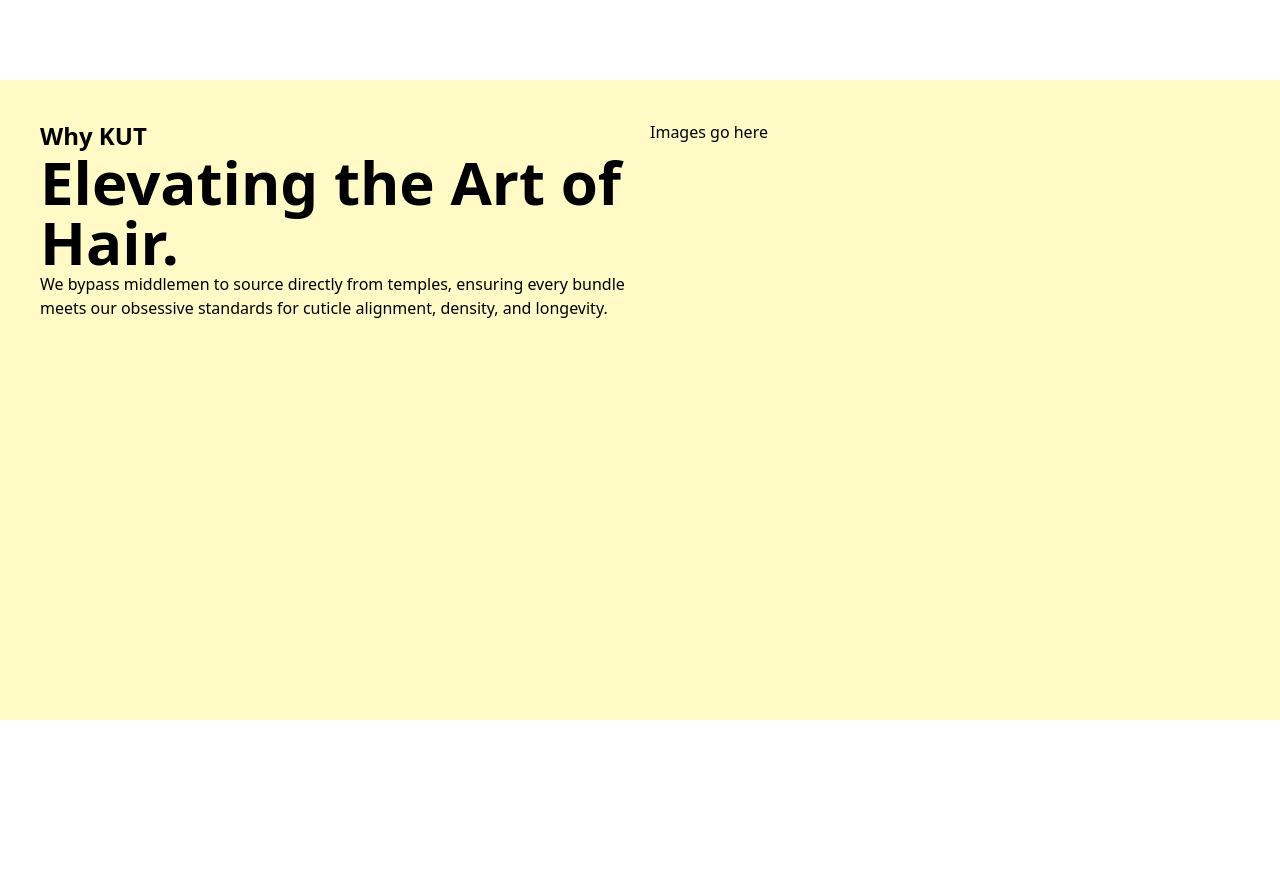
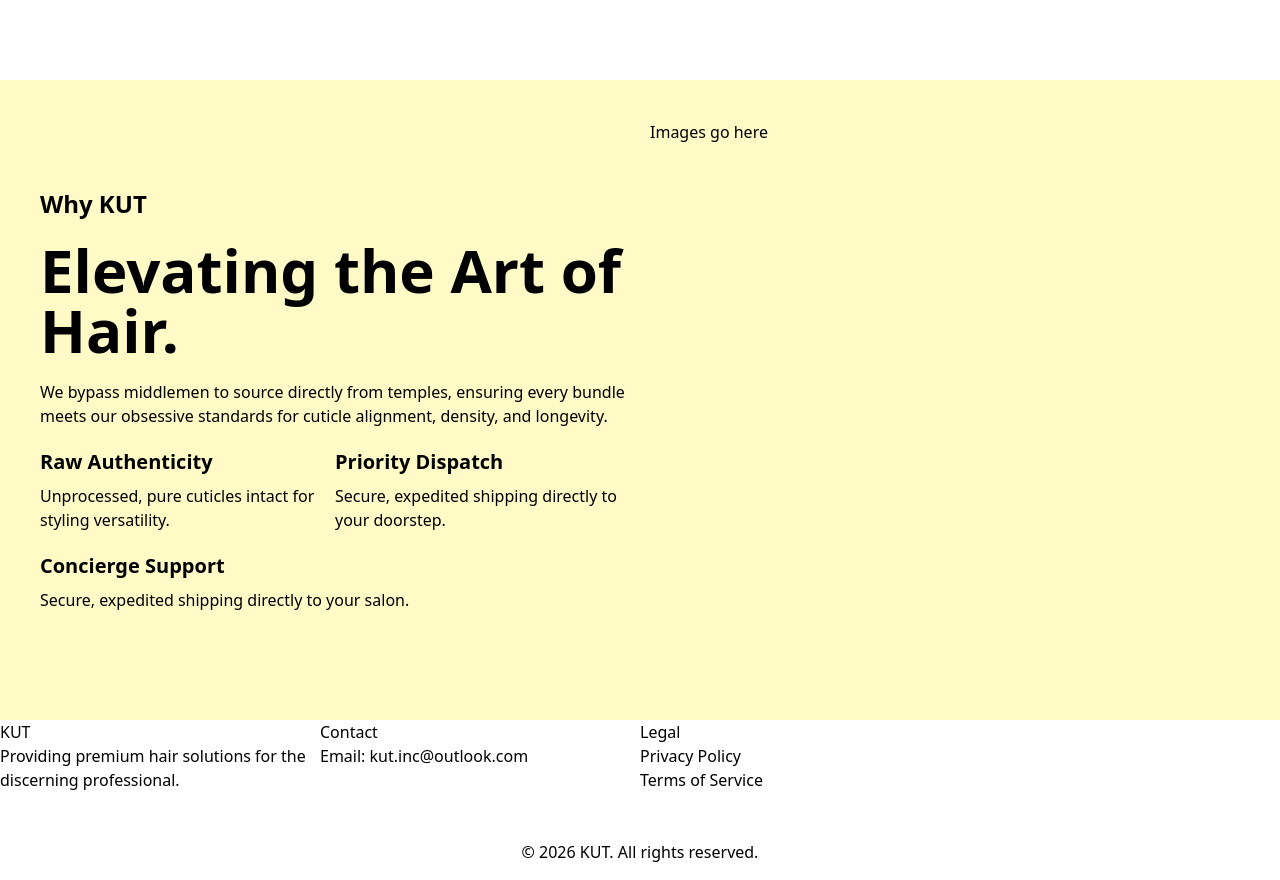
Before and after one commit to uneumoh/kut, a Next.js app: page / in a window 1280 px wide. Shown: the part 1120-2000 px from the top of the page. Built offline with nearby package versions, Linux system fonts and the light colour scheme.

Commit message:
Minor changes + Footer

```diff
--- a/app/page.tsx
+++ b/app/page.tsx
@@ -1,4 +1,4 @@
-import Image from "next/image";
+import Footer from "@/components/footer";
 
 export default function Home() {
   return (
@@ -26,7 +26,7 @@
         <p className="text-2xl text-[#7c4b8b]">Untamed Elegance</p>
         <div className="w-3/4 text-center">
           <p className="text-wrap">
-            Discover the industry's most sought-after raw and virgin hair
+            Discover the industry&apos;s most sought-after raw and virgin hair
             extensions, meticulously sourced and crafted for the discerning
             professional.
           </p>
@@ -51,34 +51,50 @@
       </div>
       <div className="flex h-[80vh] w-screen bg-[#fffac6]">
         <div className="flex flex-1 flex-row gap-5 p-10">
-          <div className="flex flex-1 flex-col">
-            <p className="text-2xl font-bold">Why KUT</p>
-            <h1 className="text-6xl font-semibold">
-              Elevating the Art of Hair.
-            </h1>
+          <div className="flex flex-1 flex-col items-center justify-center gap-5">
+            <div className="w-full">
+              <p className="text-2xl font-bold">Why KUT</p>
+            </div>
+            <div className="w-full">
+              <h1 className="text-6xl font-semibold">
+                Elevating the Art of Hair.
+              </h1>
+            </div>
             <p className="text-wrap">
               We bypass middlemen to source directly from temples, ensuring
               every bundle meets our obsessive standards for cuticle alignment,
               density, and longevity.
             </p>
             <div className="flex flex-row">
-              <div className="flex flex-1"></div>
-              <div className="flex flex-1"></div>
+              <div className="flex flex-1">
+                <div className="flex flex-col gap-2">
+                  <p className="text-xl font-bold">Raw Authenticity</p>
+                  <p className="text-wrap">
+                    Unprocessed, pure cuticles intact for styling versatility.
+                  </p>
+                </div>
+              </div>
+              <div className="flex flex-1">
+                <div className="flex flex-col gap-2">
+                  <p className="text-xl font-bold">Priority Dispatch</p>
+                  <p className="text-wrap">
+                    Secure, expedited shipping directly to your doorstep.
+                  </p>
+                </div>
+              </div>
             </div>
-            <div className=""></div>
+            <div className="flex w-full flex-col gap-2">
+              <p className="text-xl font-bold">Concierge Support</p>
+              <p className="text-wrap">
+                Secure, expedited shipping directly to your salon.
+              </p>
+            </div>
           </div>
           <div className="flex flex-1">Images go here</div>
         </div>
       </div>
 
-      <div className="flex h-[20vh] flex-row">
-        <div className="flex flex-3">
-          <div className="flex flex-col"></div>
-          <div className="flex flex-col"></div>
-          <div className="flex flex-col"></div>
-        </div>
-        <div className="flex flex-1"></div>
-      </div>
+      <Footer />
     </div>
   );
 }
--- a/components/footer.tsx
+++ b/components/footer.tsx
@@ -0,0 +1,31 @@
+const Footer = () => {
+  return (
+    <div className="flex h-[20vh] flex-col">
+      <div className="flex h-[15vh] flex-row">
+        <div className="flex flex-3">
+          <div className="flex flex-1 flex-col">
+            <h2>KUT</h2>
+            <p className="text-wrap">
+              Providing premium hair solutions for the discerning professional.
+            </p>
+          </div>
+          <div className="flex flex-1 flex-col">
+            <h2>Contact</h2>
+            <p>Email: kut.inc@outlook.com</p>
+          </div>
+          <div className="flex flex-1 flex-col">
+            <h2 className="">Legal</h2>
+            <p className="">Privacy Policy</p>
+            <p className="">Terms of Service</p>
+          </div>
+        </div>
+        <div className="flex flex-1"></div>
+      </div>
+      <div className="justify-centerd h-[5vh] w-full flex-row items-center text-center">
+        <p>&copy; {new Date().getFullYear()} KUT. All rights reserved.</p>
+      </div>
+    </div>
+  );
+};
+
+export default Footer;
--- a/package.json
+++ b/package.json
@@ -6,7 +6,8 @@
     "dev": "next dev",
     "build": "next build",
     "start": "next start",
-    "lint": "eslint"
+    "lint": "eslint",
+    "postinstall": "prisma generate"
   },
   "dependencies": {
     "@prisma/adapter-mariadb": "^7.10.0",
```
